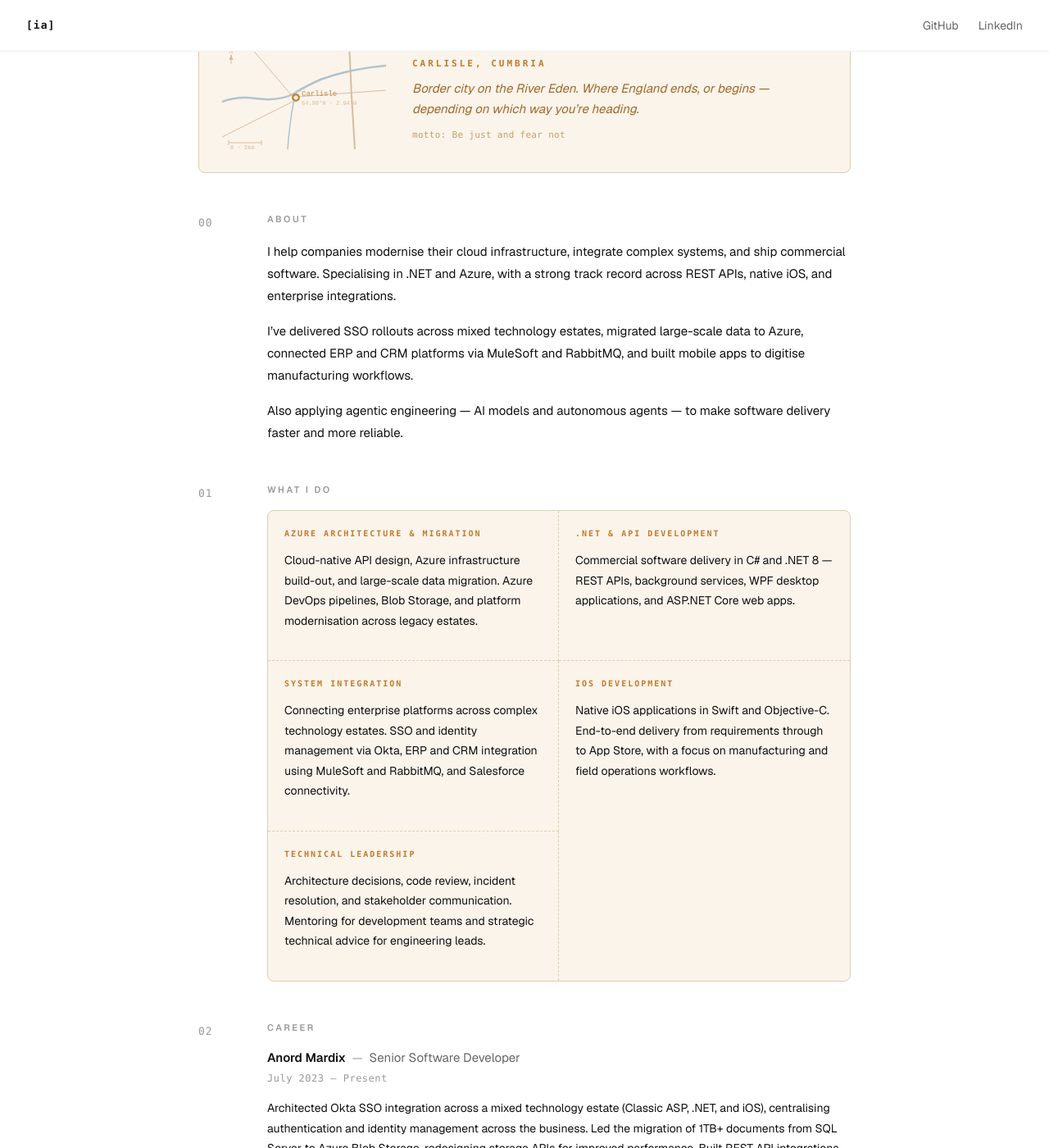
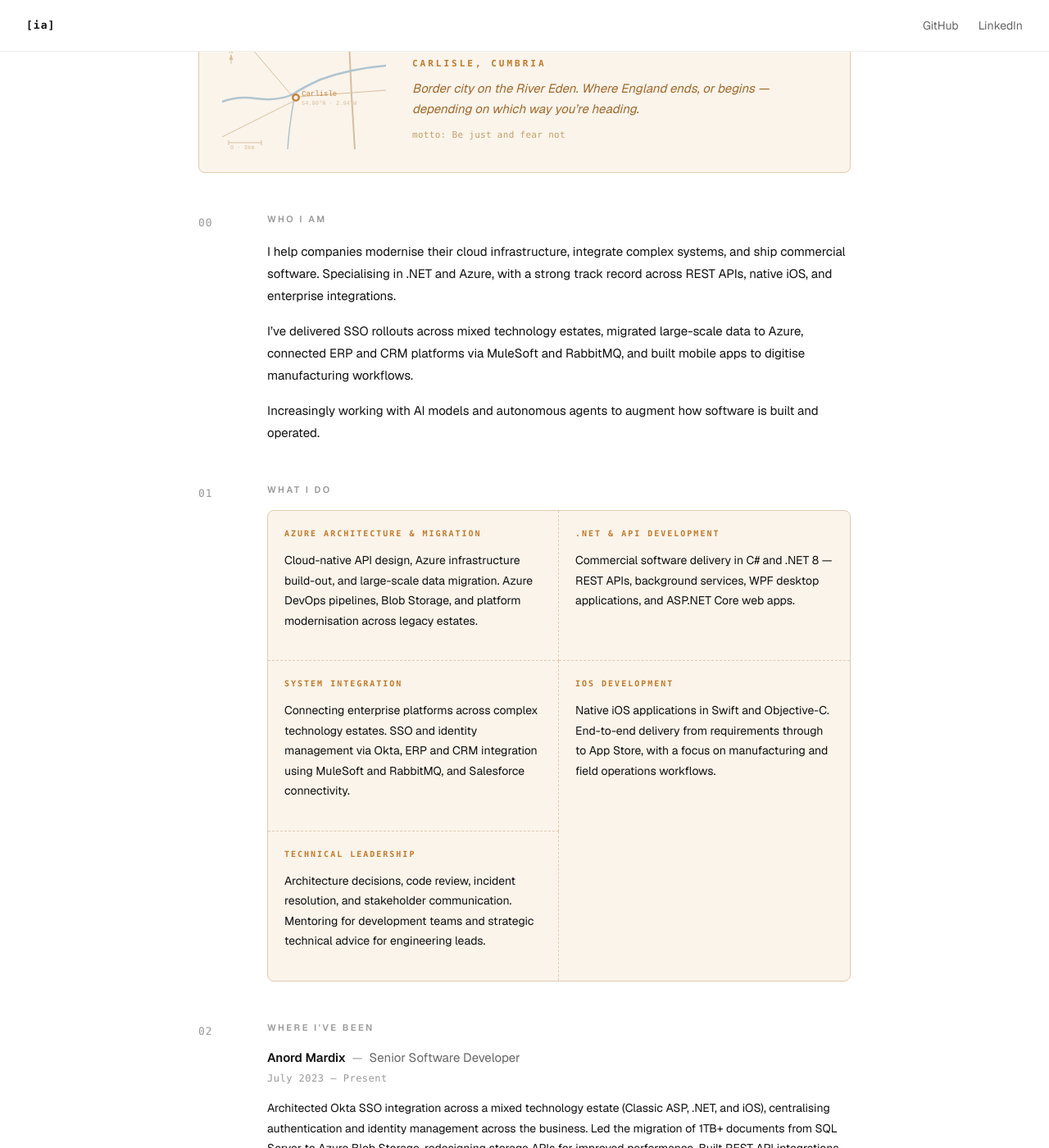
Before and after one commit to sixfortyfour/sixfortyfour.github.io, a Jekyll site: the page built from index.html, in a window 1280 px wide and 1400 px high, scrolled down 204 px. Shown: the whole window at 82% size. Built offline with Jekyll 4.4.1, drawn with Linux system fonts in a browser that asks for light colours; some of the changed text lies outside the part shown.

Commit message:
Rework section headings and refine About copy
Adopt consistent first-person section headings: Who I Am, What I Do,
Where I've Been, What I Know, What I've Earned. Rephrase agentic
engineering line to better fit the Who I Am tone.

Co-Authored-By: Claude Sonnet 4.6 <noreply@anthropic.com>

```diff
--- a/index.html
+++ b/index.html
@@ -54,10 +54,10 @@ layout: default
   <article class="section">
     <div class="section-num">00</div>
     <div class="section-body">
-      <h2 class="section-label">About</h2>
+      <h2 class="section-label">Who I Am</h2>
       <p class="about-text">I help companies modernise their cloud infrastructure, integrate complex systems, and ship commercial software. Specialising in .NET and Azure, with a strong track record across REST APIs, native iOS, and enterprise integrations.</p>
       <p class="about-text">I&#8217;ve delivered SSO rollouts across mixed technology estates, migrated large-scale data to Azure, connected ERP and CRM platforms via MuleSoft and RabbitMQ, and built mobile apps to digitise manufacturing workflows.</p>
-      <p class="about-text">Also applying agentic engineering &#8212; AI models and autonomous agents &#8212; to make software delivery faster and more reliable.</p>
+      <p class="about-text">Increasingly working with AI models and autonomous agents to augment how software is built and operated.</p>
     </div>
   </article>
 
@@ -99,7 +99,7 @@ layout: default
   <article class="section">
     <div class="section-num">02</div>
     <div class="section-body">
-      <h2 class="section-label">Career</h2>
+      <h2 class="section-label">Where I've Been</h2>
 
       <div class="job">
         <div class="job-header">
@@ -162,7 +162,7 @@ layout: default
   <article class="section">
     <div class="section-num">03</div>
     <div class="section-body">
-      <h2 class="section-label">Skills</h2>
+      <h2 class="section-label">What I Know</h2>
       <div class="skill-groups">
 
         <div class="skill-group">
@@ -227,7 +227,7 @@ layout: default
   <article class="section">
     <div class="section-num">04</div>
     <div class="section-body">
-      <h2 class="section-label">Certifications</h2>
+      <h2 class="section-label">What I've Earned</h2>
       <div class="certs">
 
         <div class="cert-card">
```
